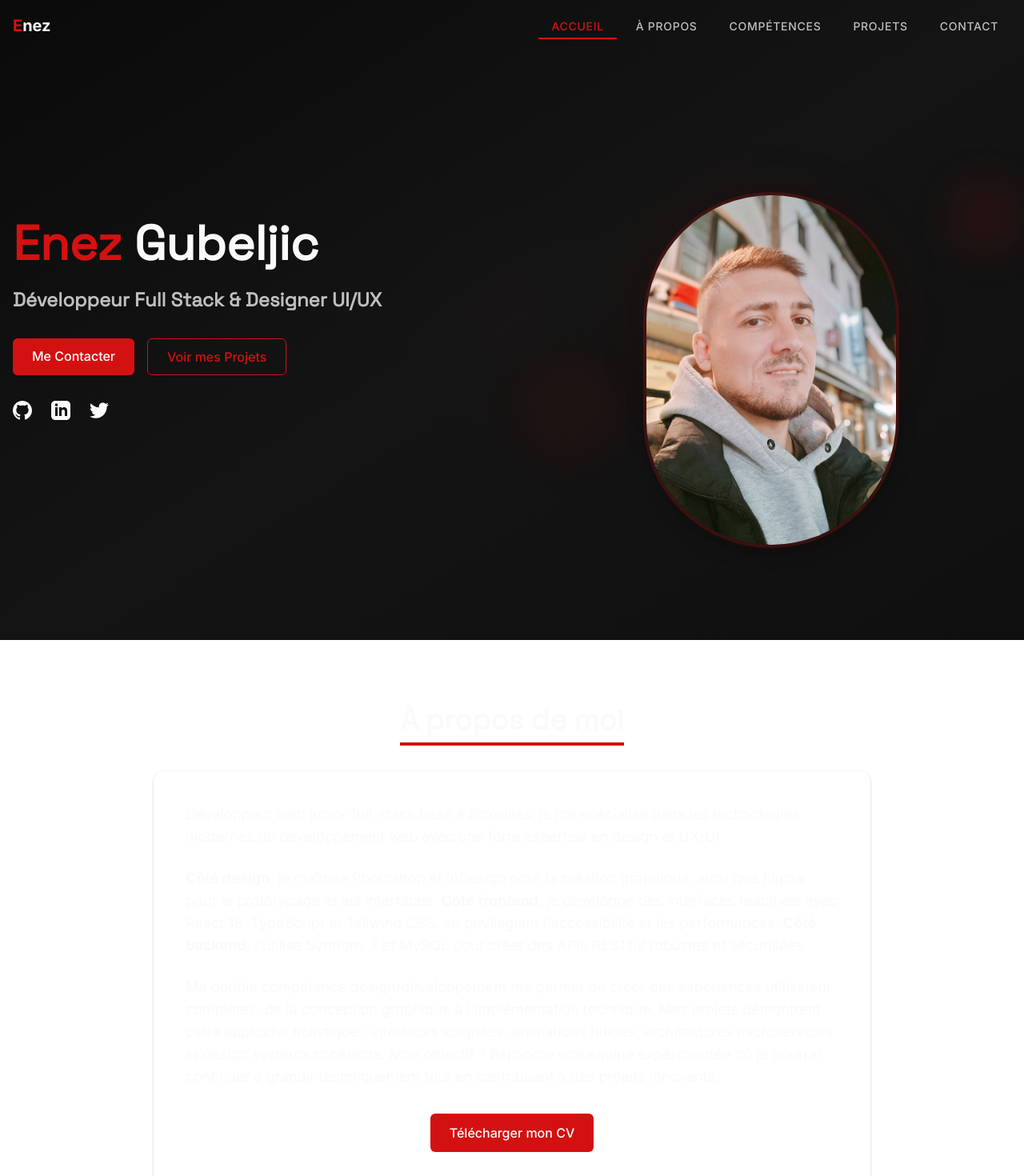
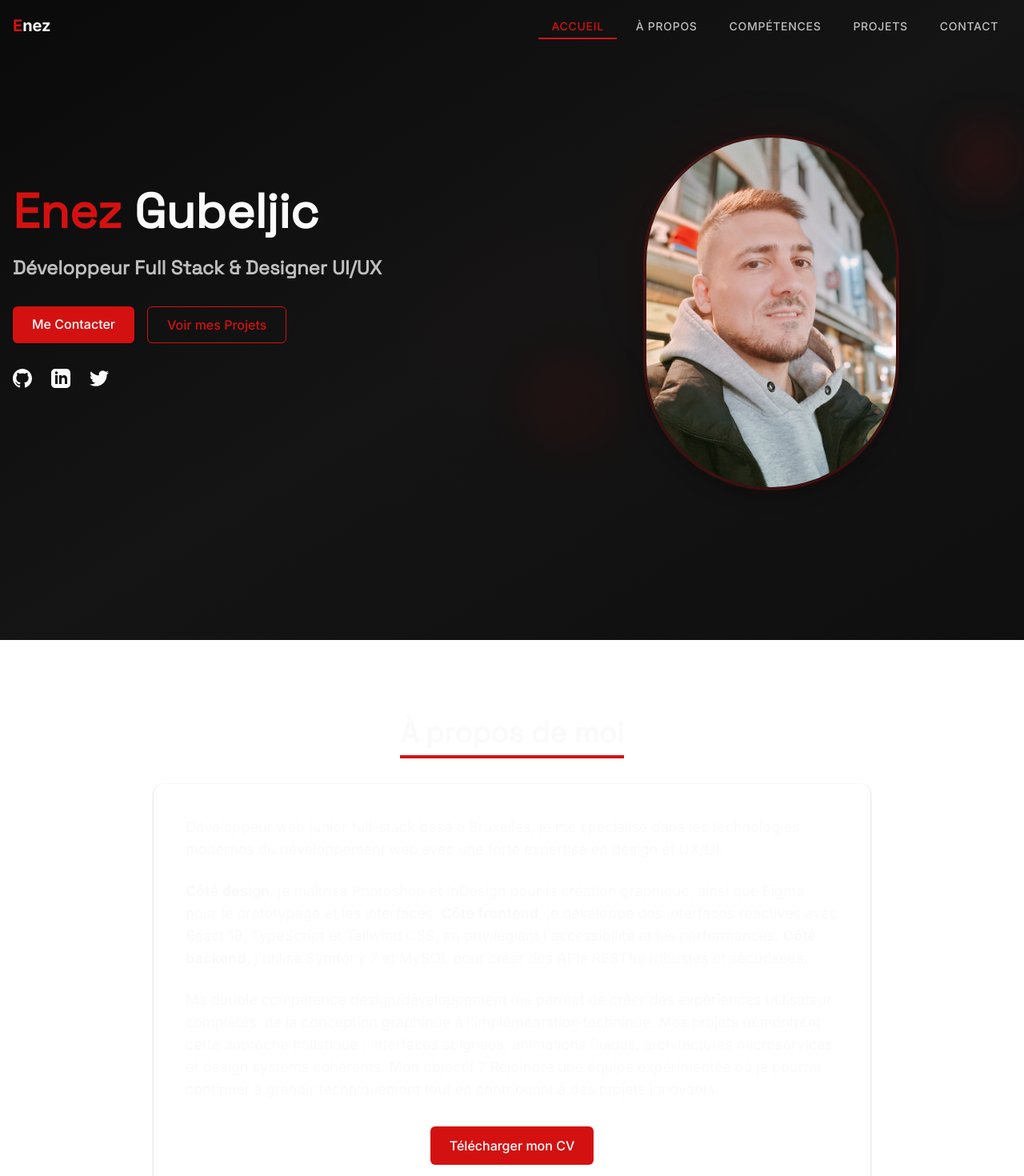
Before and after one commit to EEnez/portfolio, a Next.js app: page / in a window 1280 px wide. Shown: the top 1470 px of the page at 80% size. Built offline with nearby package versions, Linux system fonts and the light colour scheme.

Commit message:
hero section fix

```diff
--- a/src/components/About.tsx
+++ b/src/components/About.tsx
@@ -15,7 +15,7 @@ export default function About() {
   };
 
   return (
-    <section id="about" className="py-20 bg-white dark:bg-dark">
+    <section id="about" className="pt-24 pb-20 bg-white dark:bg-dark">
       <div className="container mx-auto px-4">
         <motion.div
           ref={ref}
--- a/src/components/Hero.tsx
+++ b/src/components/Hero.tsx
@@ -6,7 +6,7 @@ import { GithubIcon, LinkedInIcon, TwitterIcon } from './SocialIcons';
 
 export default function Hero() {
   return (
-    <section id="home" className="min-h-screen flex items-center justify-center relative overflow-hidden">
+    <section id="home" className="min-h-screen flex items-center justify-center relative overflow-hidden pb-16 md:pb-20">
       <div className="absolute inset-0 bg-gradient-to-br from-background via-background-lighter to-background-card" />
 
       <div className="absolute inset-0 opacity-5">
@@ -75,9 +75,9 @@ export default function Hero() {
             initial={{ opacity: 0, scale: 0.8 }}
             animate={{ opacity: 1, scale: 1 }}
             transition={{ duration: 0.6, delay: 0.2 }}
-            className="relative"
+            className="relative pb-8 md:pb-12"
           >
-            <div className="relative w-64 h-64 md:w-80 md:h-80 mx-auto">
+            <div className="relative w-64 h-64 md:w-80 md:h-80 mx-auto mb-4">
               <ProfileImage
                 src="/images/profil.png"
                 alt="Enez Gubeljic"
```
